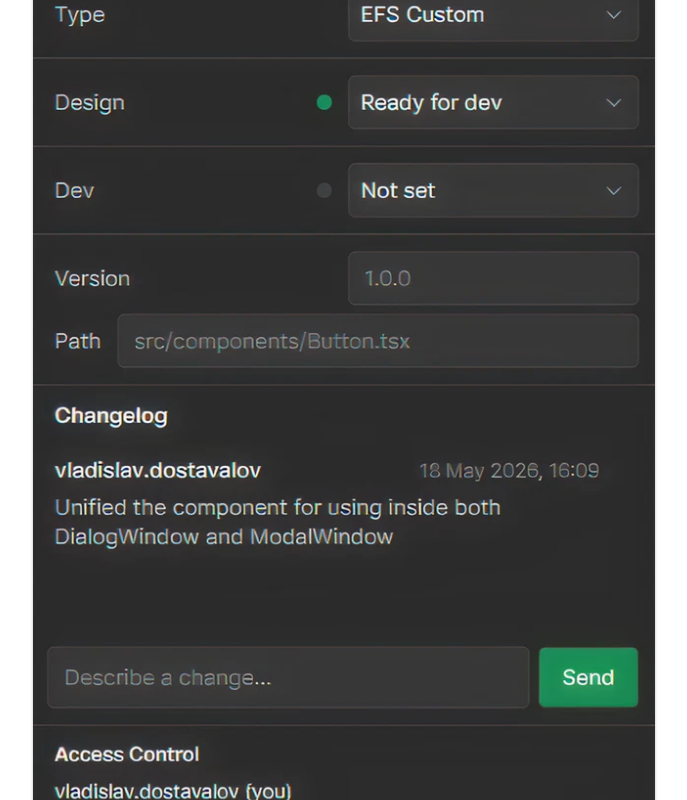
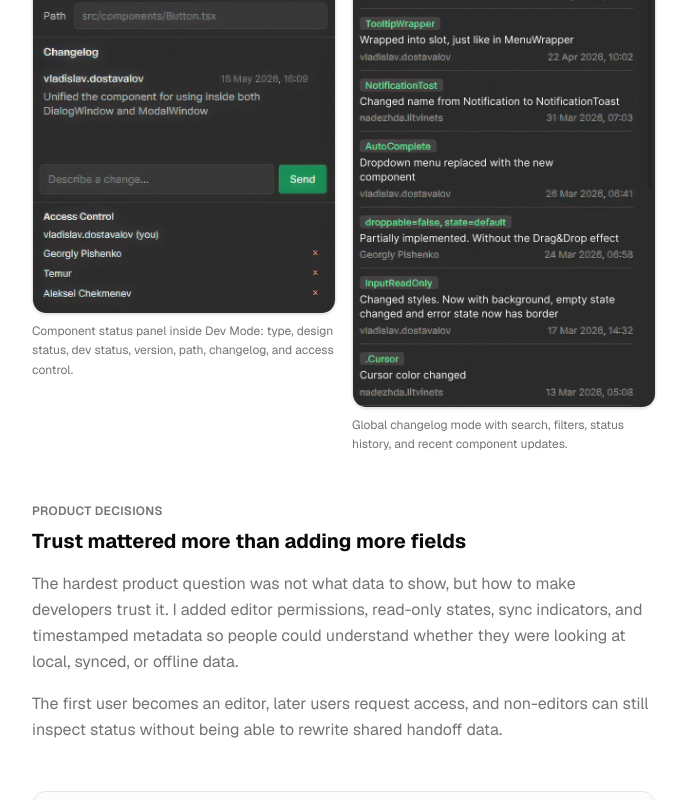
Before and after one commit to vlad-dostavalov/portfolio, a Next.js app: page /projects/devpal in a window 1280 px wide. Shown: the part 2000-2800 px from the top of the page, without its empty margins (296-983 px from the left). Built offline with nearby package versions, Linux system fonts and the light colour scheme.

Commit message:
Refine plugin case screenshots

```diff
--- a/src/app/projects/tooling-case-page.tsx
+++ b/src/app/projects/tooling-case-page.tsx
@@ -14,6 +14,7 @@ type CaseImage = {
   src: string;
   alt: string;
   caption?: string;
+  narrow?: boolean;
 };
 
 type CaseSection = {
@@ -164,12 +165,19 @@ function StorySection({ section }: { section: CaseSection }) {
         <div
           className={
             section.images.length > 1
-              ? "grid gap-4 sm:grid-cols-2"
+              ? "grid gap-4 sm:grid-cols-2 sm:items-start"
               : "grid gap-4"
           }
         >
           {section.images.map((image) => (
-            <figure key={image.src} className="flex flex-col gap-2">
+            <figure
+              key={image.src}
+              className={
+                image.narrow
+                  ? "mx-auto flex w-full max-w-[320px] flex-col gap-2"
+                  : "flex flex-col gap-2"
+              }
+            >
               <LightboxImage
                 src={image.src}
                 alt={image.alt}
--- a/src/app/projects/tooling-cases.ts
+++ b/src/app/projects/tooling-cases.ts
@@ -137,6 +137,13 @@ export const devPalCase: ToolingCase = {
           src: "/projects/plugin_devpal_01.png",
           alt: "DevPal status panel in Figma Dev Mode",
           caption: "Component status panel inside Dev Mode: type, design status, dev status, version, path, changelog, and access control.",
+          narrow: true,
+        },
+        {
+          src: "/projects/plugin_devpal_02.png",
+          alt: "DevPal global changelog screen",
+          caption: "Global changelog mode with search, filters, status history, and recent component updates.",
+          narrow: true,
         },
       ],
       cards: [
@@ -172,13 +179,6 @@ export const devPalCase: ToolingCase = {
       body: [
         "The hardest product question was not what data to show, but how to make developers trust it. I added editor permissions, read-only states, sync indicators, and timestamped metadata so people could understand whether they were looking at local, synced, or offline data.",
         "The first user becomes an editor, later users request access, and non-editors can still inspect status without being able to rewrite shared handoff data.",
-      ],
-      images: [
-        {
-          src: "/projects/plugin_devpal_02.png",
-          alt: "DevPal global changelog screen",
-          caption: "Global changelog mode with search, filters, status history, and recent component updates.",
-        },
       ],
     },
     {
@@ -236,13 +236,6 @@ export const componentCardCase: ToolingCase = {
       body: [
         "ComponentCard sits beside a component or component set. With one click, it links to the target and pulls the component name, version context, and Figma description into a standardized card.",
         "It is not just a documentation block. The badges are editable controls, the changelog is collaborative, and the data feeds the wider Principal ecosystem.",
-      ],
-      images: [
-        {
-          src: "/projects/plugin_component-card.png",
-          alt: "ComponentCard widget attached to a component",
-          caption: "On-canvas widget showing component title, statuses, changelog, and a linked documentation block next to the actual component.",
-        },
       ],
     },
     {
@@ -325,13 +318,6 @@ export const componentsNavCase: ToolingCase = {
       body: [
         "The widget reads Principal's component registry and renders a grouped index directly on the canvas. Clicking a component tile moves the viewport to the exact component.",
         "A temporary Back to widget action solves a tiny but painful Figma problem: jumping somewhere useful and immediately losing the original context.",
-      ],
-      images: [
-        {
-          src: "/projects/plugin_components-nav.png",
-          alt: "ComponentsNav searchable component index",
-          caption: "Searchable component index grouped by component family, with status badges and quick navigation actions.",
-        },
       ],
     },
     {
```
